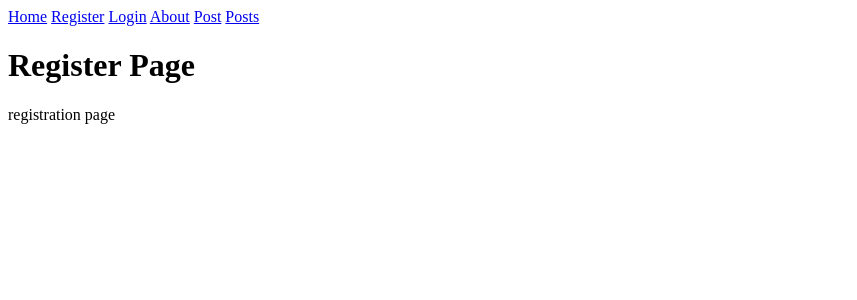
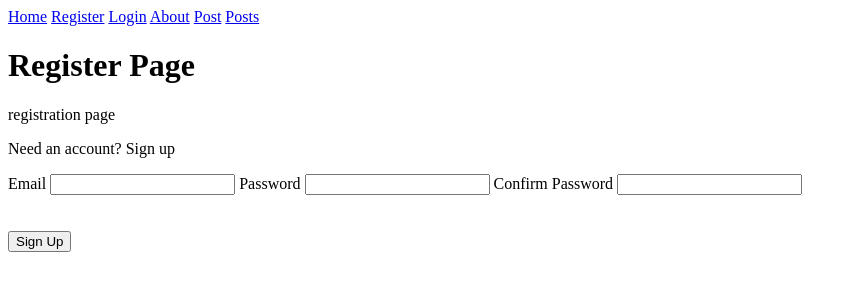
Before and after one commit to MattCrutchley/flask-app, a Flask app: page /register in a window 1280 px wide. Shown: the top 300 px of the page, without its empty margins (0-857 px from the left). Run offline with Flask 2, Linux system fonts and the light colour scheme.

Commit message:
register page

```diff
--- a/application/__init__.py
+++ b/application/__init__.py
@@ -1,9 +1,12 @@
 import os
 # import Flask class from the flask module
+from flask_bcrypt import Bcrypt
+
 from flask import Flask
  # create a new instance of Flask and store it in app
 from flask_sqlalchemy import SQLAlchemy
 app = Flask(__name__)
+bcrypt = Bcrypt(app)
 app.config['SQLALCHEMY_DATABASE_URI'] = str(os.getenv('DATABASE_URI'))
 app.config['SECRET_KEY'] = str(os.getenv('SECRET_KEY'))
 db = SQLAlchemy(app)
--- a/application/forms.py
+++ b/application/forms.py
@@ -1,6 +1,8 @@
 from flask_wtf import FlaskForm
-from wtforms import StringField, SubmitField
-from wtforms.validators import Required, Length
+from wtforms import StringField, SubmitField, PasswordField
+from wtforms.validators import Required, Length, Email, EqualTo, ValidationError
+from application.models import Users
+
 
 class PostForm(FlaskForm):
     first_name = StringField('First Name',
@@ -28,3 +30,29 @@ class PostForm(FlaskForm):
         ]
     )
     submit = SubmitField('Post!')
+
+class RegistrationForm(FlaskForm):
+    email = StringField('Email',
+        validators = [
+           Required(),
+            Email()
+        ]
+    )
+    password = PasswordField('Password',
+        validators = [
+           Required(),
+        ]
+    )
+    confirm_password = PasswordField('Confirm Password',
+        validators = [
+           Required(),
+            EqualTo('password')
+        ]
+    )
+    submit = SubmitField('Sign Up')
+
+    def validate_email(self, email):
+        user = Users.query.filter_by(email=email.data).first()
+
+        if user:
+            raise ValidationError('Email already in use')
--- a/application/routes.py
+++ b/application/routes.py
@@ -2,12 +2,12 @@
 from flask import render_template
  # import the app object from the ./application/__init__.py
 from application import app
-from application.models import Posts
+from application.models import Posts, Users
  # define routes for / & /home, this function will be called when these are accessed
 from flask import render_template, redirect, url_for
-from application import app, db
+from application import app, db, bcrypt
 from application.models import Posts
-from application.forms import PostForm
+from application.forms import PostForm, RegistrationForm
 
 @app.route('/posts')
 def posts():
@@ -41,9 +41,19 @@ def home():
     postData = Posts.query.first()
     return render_template('home.html', title='Home',posts = postData)
 
-@app.route('/register')
+@app.route('/register',methods=['GET','POST'])
 def register():
-    return render_template('register.html', title ='Register')
+    form = RegistrationForm()
+    if form.validate_on_submit():
+        hash_pw = bcrypt.generate_password_hash(form.password.data).decode('utf-8')
+
+        user = Users(email=form.email.data, password=hash_pw)
+
+        db.session.add(user)
+        db.session.commit()
+        return redirect(url_for('post'))
+
+    return render_template('register.html', title ='Register',form=form)
 
 @app.route('/about')
 def about():
--- a/application/templates/register.html
+++ b/application/templates/register.html
@@ -1,4 +1,31 @@
 {% extends "layout.html" %}
 {% block body_content %}
     <p1> registration page </p1>
+    <p>Need an account? Sign up</p>
+    <div class='form'>
+        <form method='POST' action=''>
+            {{ form.hidden_tag() }}
+            <div class='form_group'>
+                {{ form.email.label }}
+                {{ form.email }}
+                {{ form.password.label }}
+                {{ form.password}}
+                {{ form.confirm_password.label }}
+                {{ form.confirm_password}}
+                {% if form.email.errors %}
+                    <div class='error'>
+                        {% for error in form.email.errors %}
+                            <span>{{ error }}</span>
+                        {% endfor %}
+                    </div>
+                {% endif %}
+            </div>
+            <br>
+            <!--Password and Check Password fields-->
+            <br>
+            <div class='form_group'>
+                {{ form.submit }}
+            </div>
+        </form>
+    </div>
 {% endblock %}
--- a/create.py
+++ b/create.py
@@ -1,4 +1,5 @@
 from application import db
 from application.models import Posts
 
+db.drop_all()
 db.create_all()
--- a/requirements.txt
+++ b/requirements.txt
@@ -1,12 +1,17 @@
+bcrypt==3.1.7
+cffi==1.14.0
 Click==7.0
 Flask==1.1.1
+Flask-Bcrypt==0.7.1
 Flask-SQLAlchemy==2.4.1
 Flask-WTF==0.14.3
 itsdangerous==1.1.0
 Jinja2==2.11.1
 MarkupSafe==1.1.1
 pkg-resources==0.0.0
+pycparser==2.19
 PyMySQL==0.9.3
+six==1.14.0
 SQLAlchemy==1.3.13
 Werkzeug==1.0.0
 WTForms==2.2.1
```
Also changed, not shown: application/models.py (+8 -0 lines).
